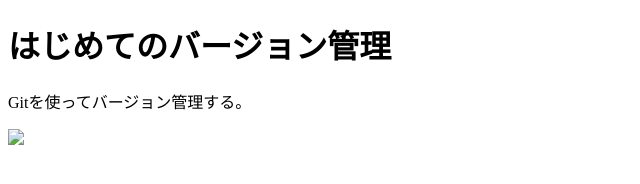
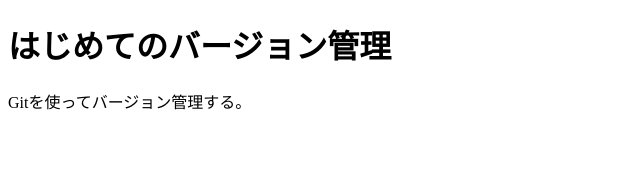
Before and after one commit to dskhtm/first-git, a plain HTML site: page index.html in a window 1280 px wide. Shown: the full height of the page, 0-640 px from the left. Drawn offline with Linux system fonts and the light colour scheme.

```diff
--- a/index.html
+++ b/index.html
@@ -7,6 +7,5 @@
     <body>
         <h1>はじめてのバージョン管理</h1>
         <p>Gitを使ってバージョン管理する。</p>
-        <img src="git-log.png"alt-"git logo">
     </body>
 </html>
```
